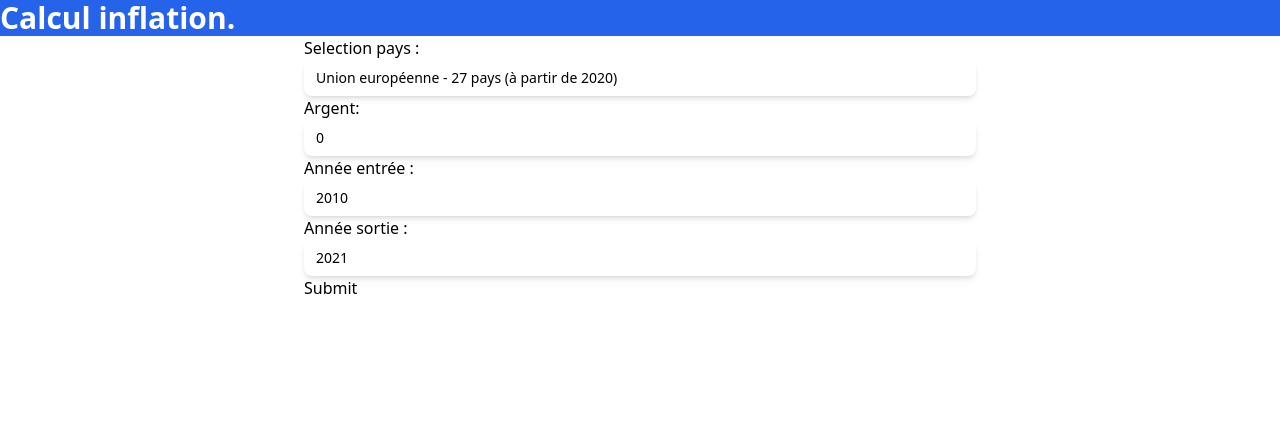
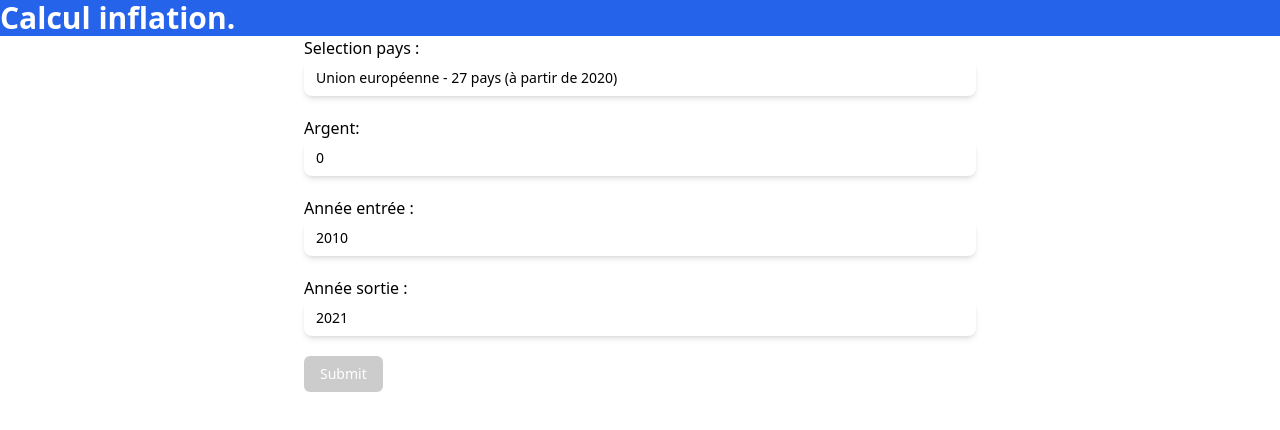
Before and after one commit to P4tt4te/inflation, a React (Vite) app: page / in a window 1280 px wide. Shown: the top 430 px of the page. Built offline with nearby package versions, Linux system fonts and the light colour scheme.

Commit message:
form css

```diff
--- a/src/Convert.jsx
+++ b/src/Convert.jsx
@@ -56,12 +56,11 @@ class Convert extends React.Component {
 
     render() {
         return <div>
-        <form className=" max-w-2xl mx-auto" onSubmit={this.handleSubmit}>
-
+        <form className=" max-w-2xl mx-auto space-y-5" onSubmit={this.handleSubmit}>
+            <div>
                 <Listbox value={this.state.pays} onChange={this.handleChangePays}>
                     <Listbox.Label>Selection pays :</Listbox.Label>
-
-                <Listbox.Button className="relative w-full py-2 pl-3 pr-10 text-left bg-white rounded-lg shadow-md cursor-default focus:outline-none focus-visible:ring-2 focus-visible:ring-opacity-75 focus-visible:ring-white focus-visible:ring-offset-orange-300 focus-visible:ring-offset-2 focus-visible:border-indigo-500 sm:text-sm">
+                    <Listbox.Button className="relative w-full py-2 pl-3 pr-10 text-left bg-white rounded-lg shadow-md cursor-default focus:outline-none focus-visible:ring-2 focus-visible:ring-opacity-75 focus-visible:ring-white focus-visible:ring-offset-blue-300 focus-visible:ring-offset-2 focus-visible:border-indigo-500 sm:text-sm">
                     {this.datas[this.state.pays].TIME}
 
                     </Listbox.Button>
@@ -84,23 +83,29 @@ class Convert extends React.Component {
                     </Listbox.Options>
                     </Transition>
                 </Listbox>
-
+            </div>
+            <div>
                 <label>
                 Argent:
-            <input className="w-full py-2 pl-3 pr-10 text-left bg-white rounded-lg shadow-md cursor-default focus:outline-none focus-visible:ring-2 focus-visible:ring-opacity-75 focus-visible:ring-white focus-visible:ring-offset-orange-300 focus-visible:ring-offset-2 focus-visible:border-indigo-500 sm:text-sm"  type="number" value={this.state.money} onChange={this.handleChangeMoney} />
+                <input className="w-full py-2 pl-3 pr-10 text-left bg-white rounded-lg shadow-md cursor-default focus:outline-none focus-visible:ring-2 focus-visible:ring-opacity-75 focus-visible:ring-white focus-visible:ring-offset-blue-300 focus-visible:ring-offset-2 focus-visible:border-indigo-500 sm:text-sm"  type="number" value={this.state.money} onChange={this.handleChangeMoney} />
                 </label>
+            </div>
+            <div>
                 <label>
                 Année entrée :
-            <input className="w-full py-2 pl-3 pr-10 text-left bg-white rounded-lg shadow-md cursor-default focus:outline-none focus-visible:ring-2 focus-visible:ring-opacity-75 focus-visible:ring-white focus-visible:ring-offset-orange-300 focus-visible:ring-offset-2 focus-visible:border-indigo-500 sm:text-sm" type="number" value={this.state.year} onChange={this.handleChangeYear} min="2010" max="2020" />
+                <input className="w-full py-2 pl-3 pr-10 text-left bg-white rounded-lg shadow-md cursor-default focus:outline-none focus-visible:ring-2 focus-visible:ring-opacity-75 focus-visible:ring-white focus-visible:ring-offset-blue-300 focus-visible:ring-offset-2 focus-visible:border-indigo-500 sm:text-sm" type="number" value={this.state.year} onChange={this.handleChangeYear} min="2010" max="2020" />
                 </label>
+            </div>
+            <div>
                 <label>
                         Année sortie :
-                    <input className="w-full py-2 pl-3 pr-10 text-left bg-white rounded-lg shadow-md cursor-default focus:outline-none focus-visible:ring-2 focus-visible:ring-opacity-75 focus-visible:ring-white focus-visible:ring-offset-orange-300 focus-visible:ring-offset-2 focus-visible:border-indigo-500 sm:text-sm" type="number" value={this.state.yearf} onChange={this.handleChangeYearf} min="2011" max="2022" />
+                        <input className="w-full py-2 pl-3 pr-10 text-left bg-white rounded-lg shadow-md cursor-default focus:outline-none focus-visible:ring-2 focus-visible:ring-opacity-75 focus-visible:ring-white focus-visible:ring-offset-blue-300 focus-visible:ring-offset-2 focus-visible:border-indigo-500 sm:text-sm" type="number" value={this.state.yearf} onChange={this.handleChangeYearf} min="2011" max="2022" />
                 </label>
-            <input type="submit" value="Submit" />
+            </div>
+            <input className="px-4 py-2 text-sm font-medium text-white bg-black rounded-md bg-opacity-20 hover:bg-opacity-30 focus:outline-none focus-visible:ring-2 focus-visible:ring-white focus-visible:ring-opacity-75" type="submit" value="Submit" />
         </form>
         <div style={{ display: this.state.sub ? 'initial' : 'none'}}>
-            <h2>2ème zone</h2>
+            <h2>Résultat</h2>
             <span>Inflation cumulée : {this.state.infla} %</span>
             <span>Argent final : {this.state.moneyf} €</span>
         </div>
```
Lines whose indentation alone changed are shown as unchanged.
